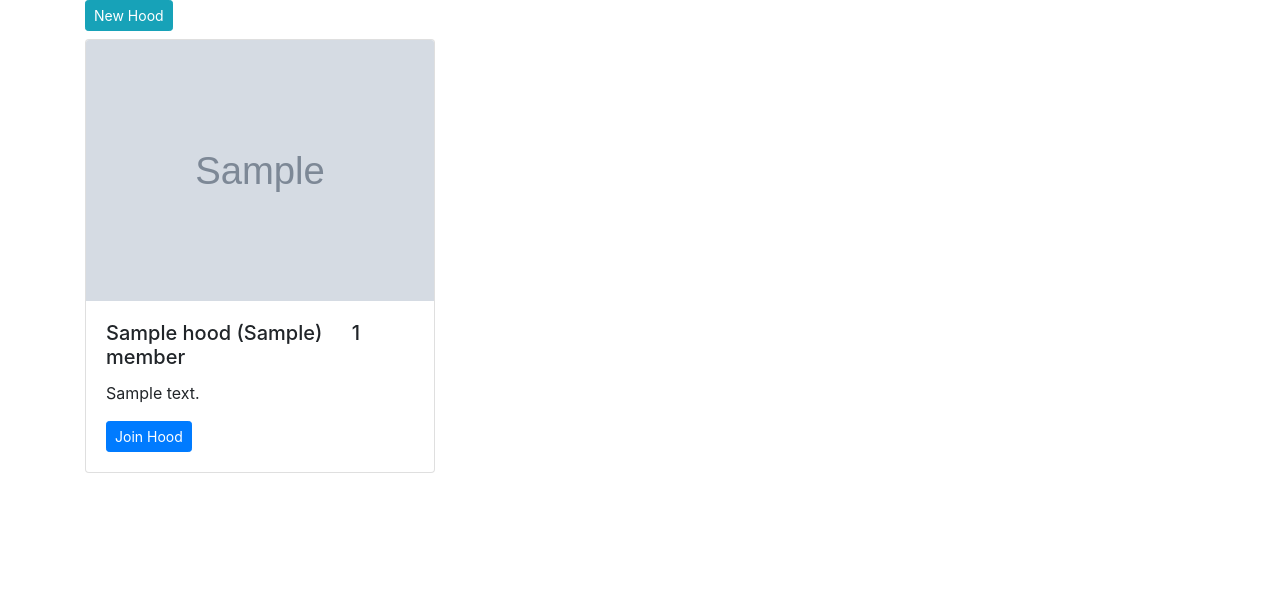
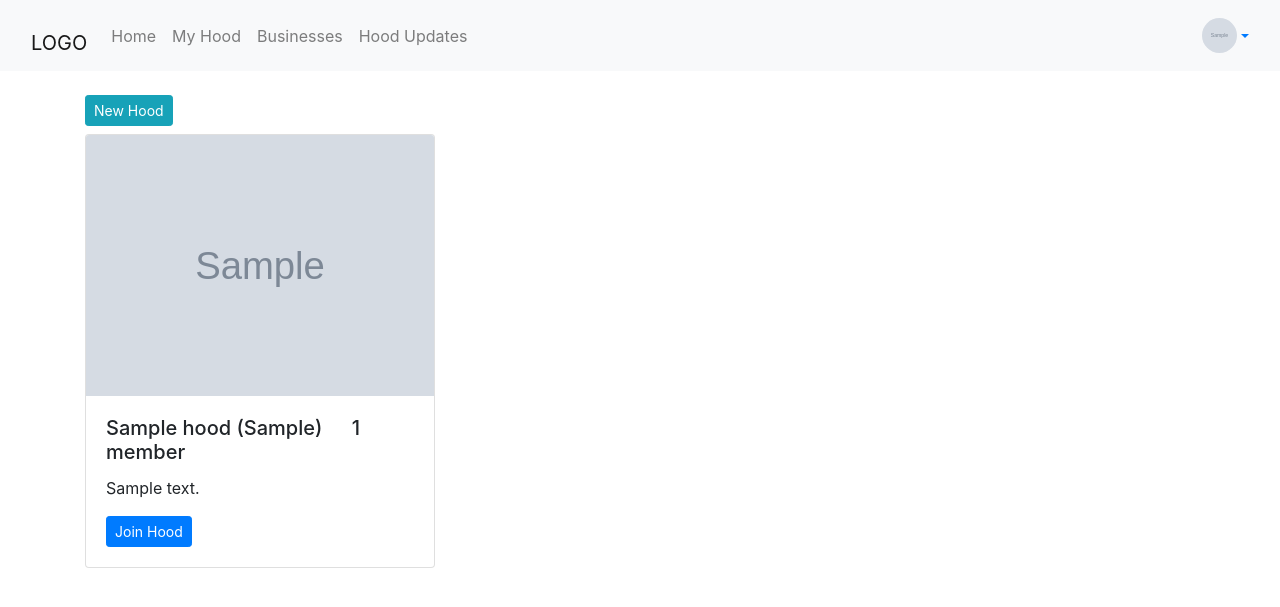
Before and after one commit to Kirugik/myhood, a Django app: page / in a window 1280 px wide. Shown: the top 607 px of the page. Run offline with Django 4.2, Linux system fonts and the light colour scheme; a user stored in the database is signed in; tables that the repository leaves empty hold one stand-in row (values such as "Sample post"); grey boxes marked "Sample" are stand-in pictures; some libraries are stand-ins or nearby versions.

Commit message:
Feat: Add Navbar with profile link

```diff
--- a/hoodupdates/templates/index.html
+++ b/hoodupdates/templates/index.html
@@ -5,7 +5,8 @@
 
 
 {% block content%}
-<div class="container">
+{% include 'nav.html' %}
+<div class="container mt-4">
     <a href="{% url 'create-hood' %}" class="btn btn-sm btn-info mb-2">New Hood</a>
     <div class="row">
 
--- /dev/null
+++ b/hoodupdates/templates/nav.html
@@ -0,0 +1,110 @@
+{% load bootstrap4 %}
+{% load static%}
+<!DOCTYPE html>
+<html lang="en">
+
+<head>
+    <meta charset="UTF-8">
+    <meta http-equiv="X-UA-Compatible" content="IE=edge">
+    <meta name="viewport" content="width=device-width, initial-scale=1.0">
+    <title>Document</title>
+
+
+    {% block styles %}
+    {% bootstrap_css %}
+    <link rel="stylesheet" href="{% static 'css/navbar.css' %}">
+
+    <!-- Bootstrap CSS -->
+    <link href="https://cdn.jsdelivr.net/npm/bootstrap@5.0.2/dist/css/bootstrap.min.css" rel="stylesheet" integrity="sha384-EVSTQN3/azprG1Anm3QDgpJLIm9Nao0Yz1ztcQTwFspd3yD65VohhpuuCOmLASjC" crossorigin="anonymous">
+
+    <link rel="stylesheet" href="https://stackpath.bootstrapcdn.com/bootstrap/4.1.3/css/bootstrap.min.css" integrity="sha384-MCw98/SFnGE8fJT3GXwEOngsV7Zt27NXFoaoApmYm81iuXoPkFOJwJ8ERdknLPMO" crossorigin="anonymous">
+    {% endblock %}
+</head>
+<body>
+
+
+    <nav class="navbar navbar-expand-lg navbar-light bg-light">
+        <!-- Container wrapper -->
+        <div class="container-fluid">
+            <a class="navbar-brand" href="/" style="padding-top: 20px;">LOGO</a>
+            <!-- Toggle button -->
+            <button
+                class="navbar-toggler"
+                type="button"
+                data-bs-toggle="collapse"
+                data-bs-target="#navbarSupportedContent"
+                aria-controls="navbarSupportedContent"
+                aria-expanded="false"
+                aria-label="Toggle navigation"
+                >
+                <!-- <i class="fas fa-bars"></i> -->
+                <span class="navbar-toggler-icon"></span>
+            </button>
+
+
+            <!-- Collapsible wrapper -->
+            <div class="collapse navbar-collapse" id="navbarSupportedContent">
+                <!-- Navbar brand -->
+                <!-- <a class="navbar-brand mt-2 mt-lg-0" href="#">
+                    <img src="#" height="15" alt="MDB Logo" loading="lazy"/>
+                </a> -->
+
+                <!-- Left links -->
+                <ul class="navbar-nav me-auto mb-2 mb-lg-0">
+                    <li class="nav-item">
+                        <a class="nav-link" href="{% url 'index' %}">Home</a>
+                    </li>
+
+                    {% if user.profile.hood %}
+                    <li class="nav-item">
+                        <a class="nav-link" href="{% url 'view-hood' user.profile.hood.id %}">My Hood</a>
+                    </li>
+                    {% endif %}
+
+                    <li class="nav-item">
+                        <a class="nav-link" href="#">Businesses</a>
+                    </li>
+
+                    <li class="nav-item">
+                        <a class="nav-link" href="#">Hood Updates</a>
+                    </li>
+                </ul>
+                <!-- Left links -->
+            </div>
+
+
+            <!-- Collapsible wrapper -->
+            <!-- Right elements -->
+            <div class="d-flex align-items-center">
+                <!-- Avatar -->
+                <div class="dropdown">
+                    <a class="dropdown-toggle d-flex align-items-center hidden-arrow" href="#" id="navbarDropdownMenuAvatar" role="button" data-mdb-toggle="dropdown" aria-expanded="false">
+                        <img src="{{user.profile.profile_picture.url}}" class="rounded-circle" width="35" height="35" alt="Profile" loading="lazy"/>
+                    </a>
+                    <ul class="dropdown-menu dropdown-menu-end" aria-labelledby="navbarDropdownMenuAvatar">
+                        <li>
+                            <a class="dropdown-item" href="{% url 'profile' user.username %}">My profile</a>
+                        </li>
+
+                        <li>
+                            <a class="dropdown-item" href="#">Sign Up</a>
+                        </li>
+
+                        <li>
+                            <a class="dropdown-item" href="#">Logout</a>
+                        </li>
+                    </ul>
+                </div>
+            </div>
+            <!-- Right elements -->
+
+        </div>
+        <!-- Container wrapper -->
+    </nav>
+    <!-- Navbar -->
+
+
+    <!-- Bootstrap Bundle with Popper -->
+    <script src="https://cdn.jsdelivr.net/npm/bootstrap@5.0.2/dist/js/bootstrap.bundle.min.js" integrity="sha384-MrcW6ZMFYlzcLA8Nl+NtUVF0sA7MsXsP1UyJoMp4YLEuNSfAP+JcXn/tWtIaxVXM" crossorigin="anonymous"></script>
+</body>
+</html>
```
Also changed, not shown: hoodupdates/templates/navbar.html (added, +101 -0 lines).
